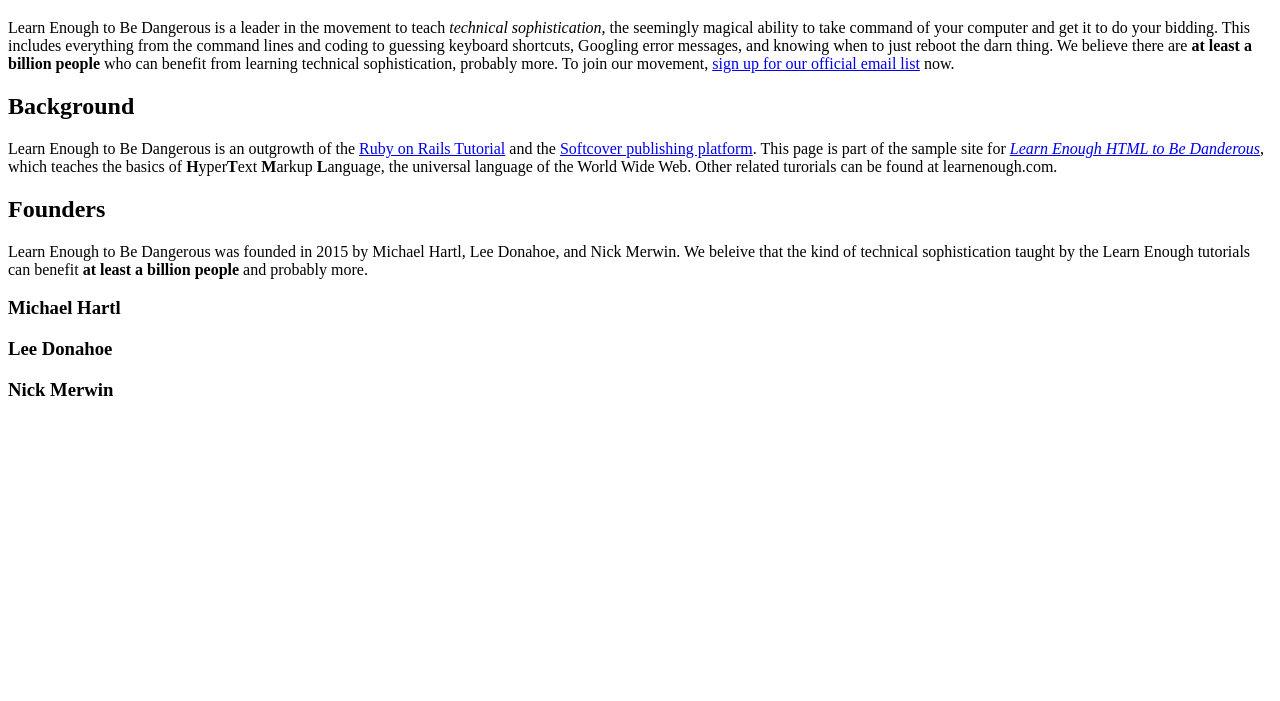
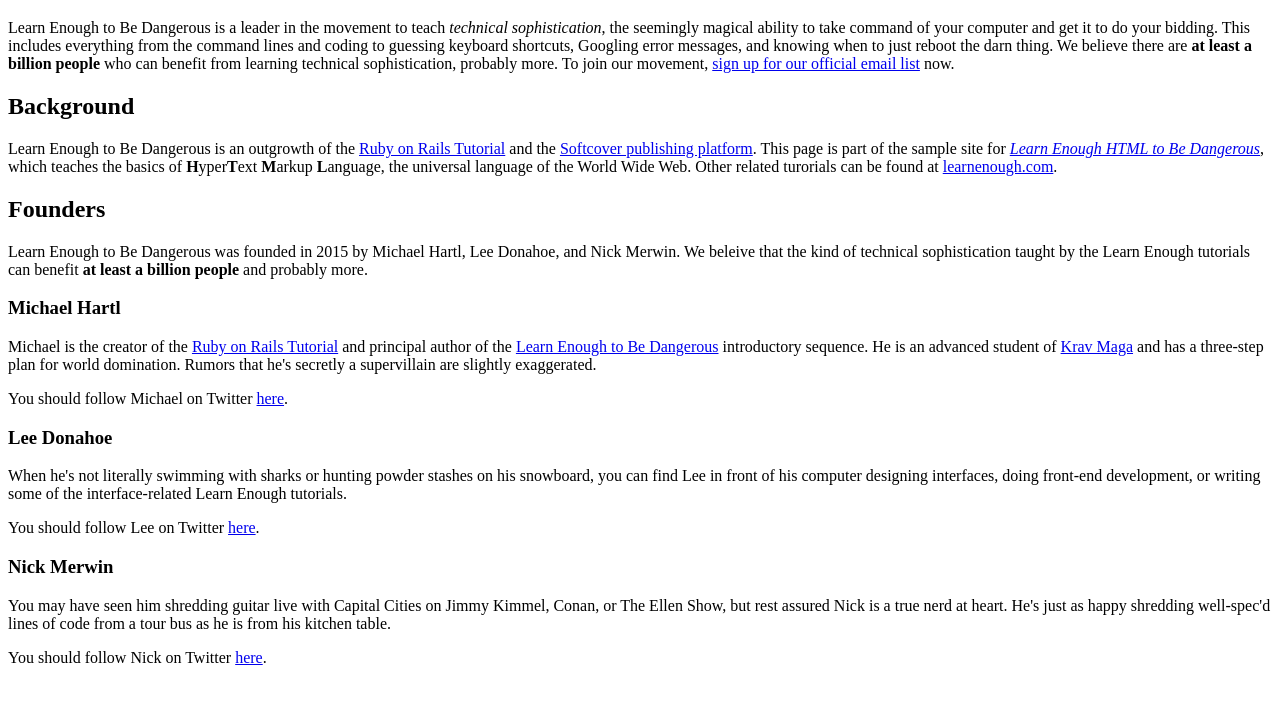
Before and after one commit to jeffgrayjr/sample_website, a plain HTML site: page index.html in a window 1280 px wide. Shown: the part 61-762 px from the top of the page. Drawn offline with Linux system fonts and the light colour scheme.

Commit message:
add more content to index page

```diff
--- a/index.html
+++ b/index.html
@@ -27,11 +27,11 @@
             <a href="https://www.softcover.io/">Softcover publishing platform</a>.
             This page is part of the sample site for
             <a href="https://learnenough.com/html"><em>Learn Enough HTML to
-            Be Danderous</em></a>, which teaches the basics of
+            Be Dangerous</em></a>, which teaches the basics of
             <strong>H</strong>yper<strong>T</strong>ext <strong>M</strong>arkup
             <strong>L</strong>anguage, the universal language of the World Wide Web.
             Other related turorials can be found at
-            <a href-"https://www.learnenough.com/">learnenough.com</a>.
+            <a href="https://www.learnenough.com/">learnenough.com</a>.
         </p>
 
         <h2>Founders</h2>
@@ -44,9 +44,48 @@
 
         <h3>Michael Hartl</h3>
 
+        <p>
+            Michael is the creator of the <a href="https://www.railstutorial.org/">
+            Ruby on Rails Tutorial</a> and principal author of the
+            <a href="https://www.learnenough.com/">Learn Enough to Be Dangerous</a>
+            introductory sequence. He is an advanced student of
+            <a href="https://www.kravmaga.com/">Krav Maga</a> and has a three-step
+            plan for world domination. Rumors that he's secretly a supervillain
+            are slightly exaggerated.
+        </p>
+
+        <p>
+            You should follow Michael on Twitter
+            <a href="https://twitter.com/mhartl">here</a>.
+        </p>
+
         <h3>Lee Donahoe</h3>
+
+        <p>
+            When he's not literally swimming with sharks or hunting powder stashes
+            on his snowboard, you can find Lee in front of his computer designing
+            interfaces, doing front-end development, or writing some of the
+            interface-related Learn Enough tutorials.
+        </p>
+
+        <p>
+            You should follow Lee on Twitter
+            <a href="https://twitter.com/leedonahoe">here</a>.
+        </p>
 
         <h3>Nick Merwin</h3>
 
+        <p>
+            You may have seen him shredding guitar live with Capital Cities on Jimmy
+            Kimmel, Conan, or The Ellen Show, but rest assured Nick is a true nerd
+            at heart. He's just as happy shredding well-spec'd lines of code from a
+            tour bus as he is from his kitchen table.
+        </p>
+
+        <p>
+            You should follow Nick on Twitter
+            <a href="https://twitter.com/nickmerwin">here</a>.
+        </p>
+
     </body>
 </html>
```
